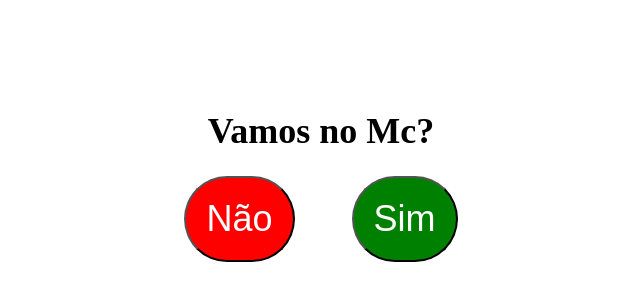
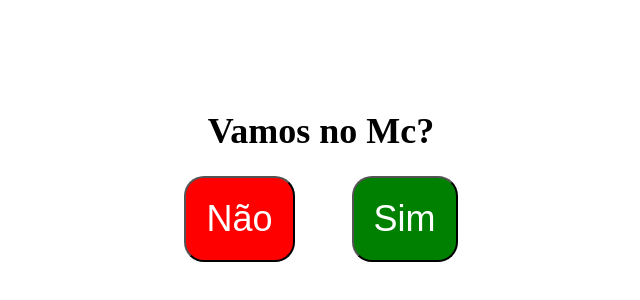
Before and after one commit to jhonatancassante/teste-botao, a plain HTML site: page index.html in a window 1280 px wide. Shown: the part 202-502 px from the top of the page, without its empty margins (319-959 px from the left). Drawn offline with Linux system fonts and the light colour scheme.

Commit message:
Update style.css

```diff
--- a/style.css
+++ b/style.css
@@ -16,7 +16,7 @@
 .btn {
   position: relative;
   margin: 1rem;
-  border-radius: 2rem;
+  border-radius: 20px;
   color: #fff;
   padding: 20px;
 }
```
